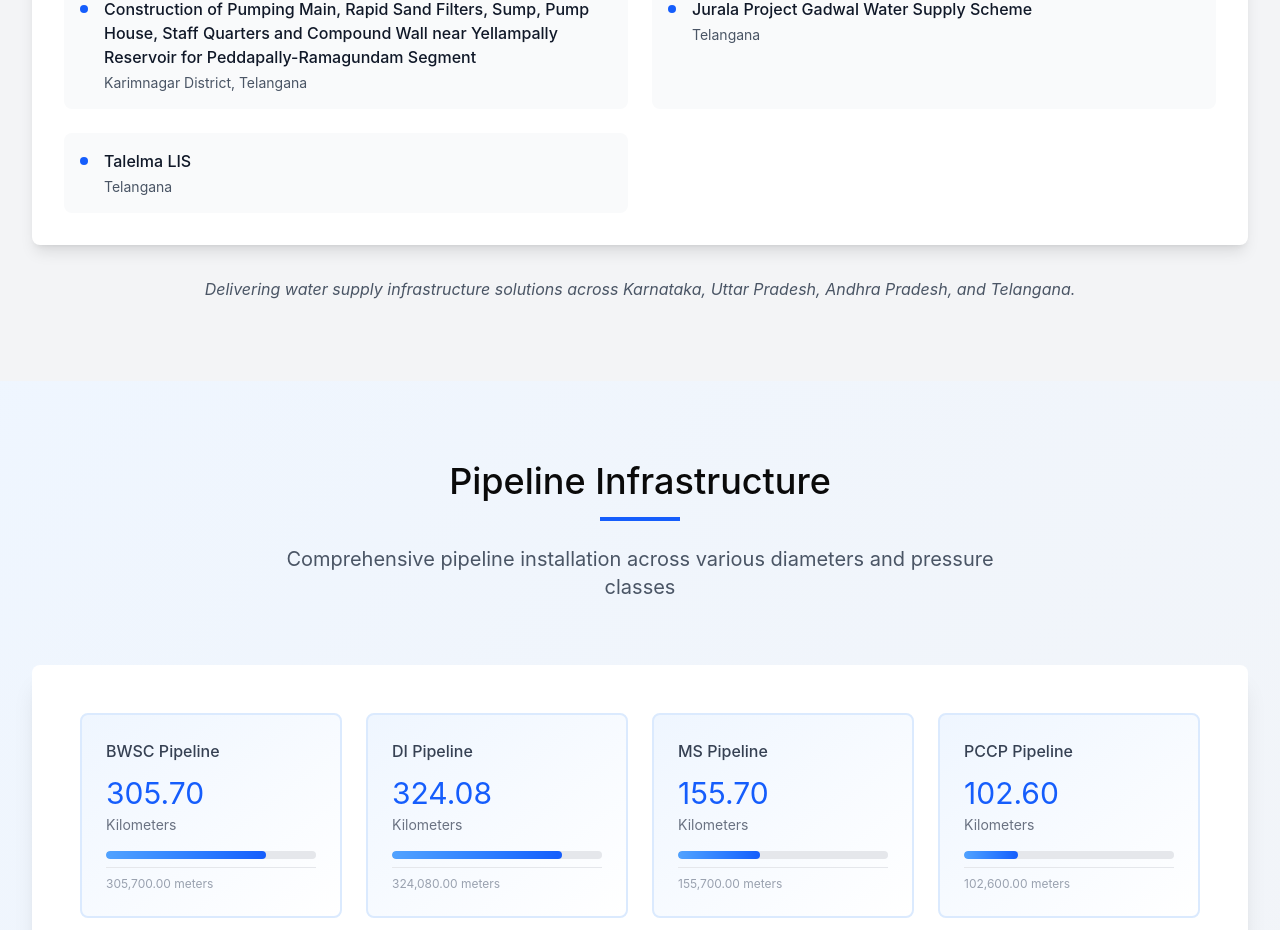
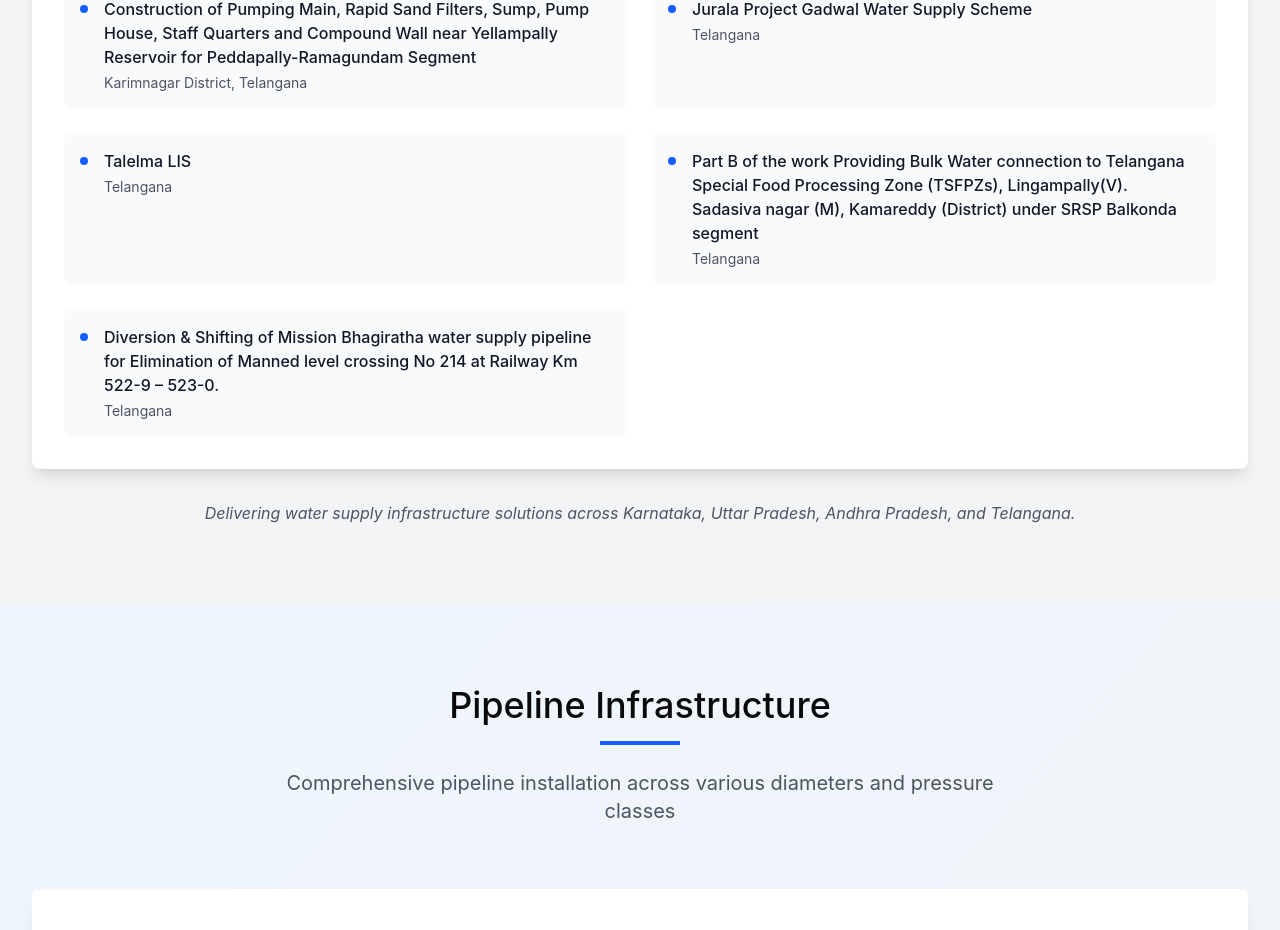
Before and after one commit to Vamsi-054/krishnaenterprises, a React (Vite) app: page / in a window 1280 px wide. Shown: the part 4679-5609 px from the top of the page. Built offline with nearby package versions, Linux system fonts and the light colour scheme.

Commit message:
Add new projects to ProjectGallery component

```diff
--- a/src/app/components/ProjectGallery.tsx
+++ b/src/app/components/ProjectGallery.tsx
@@ -16,6 +16,8 @@ export function ProjectGallery() {
     { name: 'Construction of Pumping Main, Rapid Sand Filters, Sump, Pump House, Staff Quarters and Compound Wall near Yellampally Reservoir for Peddapally-Ramagundam Segment', location: 'Karimnagar District, Telangana' },
     { name: 'Jurala Project Gadwal Water Supply Scheme', location: 'Telangana' },
     { name: 'Talelma LIS', location: 'Telangana' },
+    { name: 'Part B of the work Providing Bulk Water connection to Telangana Special Food Processing Zone (TSFPZs), Lingampally(V). Sadasiva nagar (M), Kamareddy (District) under SRSP Balkonda segment', location: 'Telangana' },
+    { name: 'Diversion & Shifting of Mission Bhagiratha water supply pipeline for Elimination of Manned level crossing No 214 at Railway Km 522-9 – 523-0.', location: 'Telangana'},
   ];
 
   return (
```
